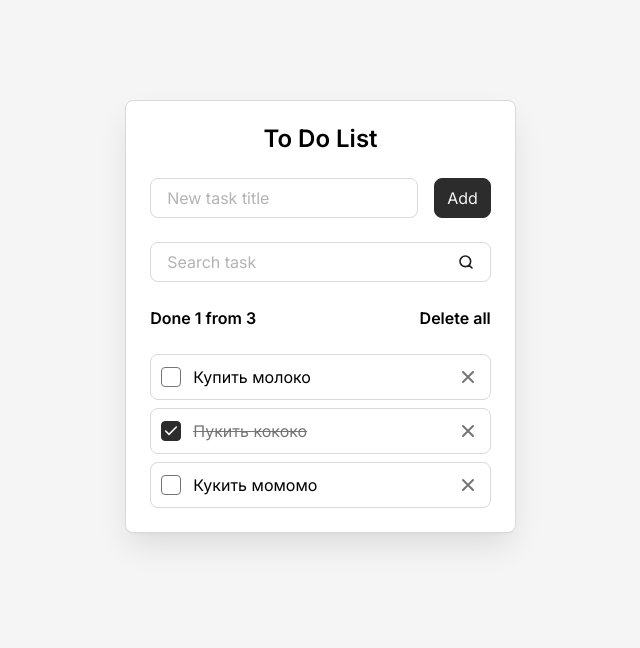
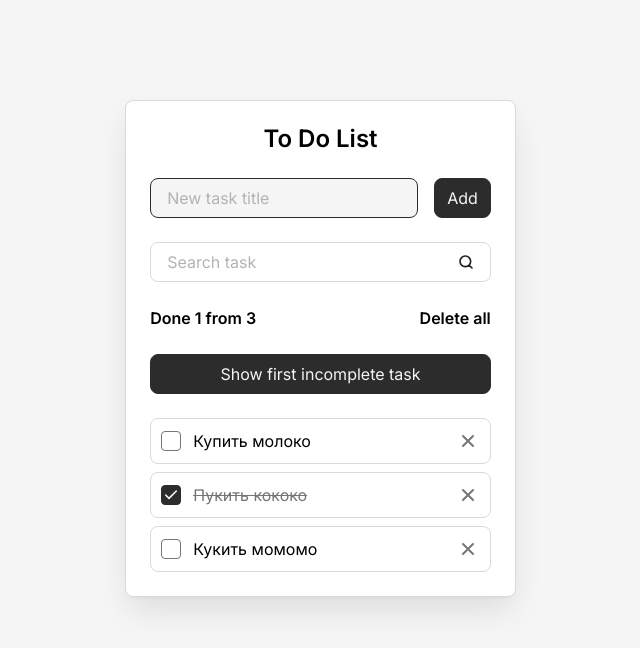
Before and after one commit to person5494/todo-react, a React (Vite) app: page / in a window 1280 px wide. Shown: the top 648 px of the page, without its empty margins (312-952 px from the left). Built offline with nearby package versions, Linux system fonts and the light colour scheme.

Commit message:
Настройка фокусов форм, кнопок скролла

```diff
--- a/src/components/AddTaskForm.jsx
+++ b/src/components/AddTaskForm.jsx
@@ -6,6 +6,7 @@
     addTask,
     newTaskTitle,
     setNewTaskTitle,
+    newTaskInputRef,
   } = props;
 
   const onSubmit = (event) => {
@@ -21,6 +22,7 @@
             id="new-task"
             value={newTaskTitle}
             onInput={(event) => setNewTaskTitle(event.target.value)}
+            ref={newTaskInputRef}
           />
           <Button type="submit">Add</Button>
         </form>
--- a/src/components/Button.jsx
+++ b/src/components/Button.jsx
@@ -3,12 +3,15 @@
     className = '',
     type = 'button',
     children,
+    onClick
   } = props;
 
   return (
     <button
     className={`button ${className}`}
-    type={type}>
+    type={type}
+    onClick={onClick}
+    >
       {children}
       </button>
   )
--- a/src/components/Field.jsx
+++ b/src/components/Field.jsx
@@ -6,6 +6,7 @@
     type = 'text',
     value,
     onInput,
+    ref,
   } = props;
 
   return (
@@ -24,6 +25,7 @@
             type={type}
             value={value}
             onInput={onInput}
+            ref={ref}
           />
         </div>
   )
--- a/src/components/Todo.jsx
+++ b/src/components/Todo.jsx
@@ -1,9 +1,9 @@
-import { useState } from 'react';
-import { useEffect } from 'react';
+import { useState, useEffect, useRef } from 'react';
 import AddTaskForm from './AddTaskForm';
 import SearchTaskForm from './SearchTaskForm';
 import TodoInfo from './TodoInfo';
 import TodoList from './TodoList';
+import Button from './Button';
 
 const Todo = () => {
 
@@ -22,8 +22,11 @@
     })
 
   const [newTaskTitle, setNewTaskTitle] = useState('')
+  const [searchQuery, setSearchQuery] = useState('')
 
-  const [searchQuery, setSearchQuery] = useState('')
+  const newTaskInputRef = useRef(null)
+  const firstIncompleteTaskRef = useRef(null)
+  const firstIncompleteTaskId = tasks.find(({ isDone }) => !isDone)?.id
 
   const deleteAllTasks = () => {
     const isConfirmed = confirm('Are you sure you want to delete all?');
@@ -51,6 +54,7 @@
   }
 
   const addTask = () => {
+
     if (newTaskTitle.trim().length > 0) {
       const newTask = {
         id: crypto?.randomUUID() ?? Date.now().toString(),
@@ -61,12 +65,17 @@
       setTasks([...tasks, newTask]);
       setNewTaskTitle('');
       setSearchQuery('');
+      newTaskInputRef.current.focus()
     }
   }
 
   useEffect(() => {
     localStorage.setItem('tasks', JSON.stringify(tasks))
   }, [tasks])
+
+  useEffect(() => {
+    newTaskInputRef.current.focus()
+  },[])
 
   const clearSearchQuery = searchQuery.trim().toLowerCase()
   const filteredTasks = clearSearchQuery.length > 0
@@ -79,6 +88,7 @@
       addTask={addTask}
       newTaskTitle={newTaskTitle}
       setNewTaskTitle={setNewTaskTitle}
+      newTaskInputRef={newTaskInputRef}
       />
       <SearchTaskForm
         searchQuery={searchQuery}
@@ -89,9 +99,16 @@
       done={tasks.filter(({ isDone }) => isDone).length}
       onDeleteAllButtonClick={deleteAllTasks}
       />
+      <Button
+      onClick={(() => firstIncompleteTaskRef.current?.scrollIntoView({behavior: 'smooth'}))}
+      >
+        Show first incomplete task
+        </Button>
       <TodoList
       tasks={tasks}
       filteredTasks={filteredTasks}
+      firstIncompleteTaskRef={firstIncompleteTaskRef}
+      firstIncompleteTaskId={firstIncompleteTaskId}
       onDeleteTaskButtonClick={deleteTask}
       onTaskCompleteChange={toggleTaskComplete}
       />
--- a/src/components/TodoItem.jsx
+++ b/src/components/TodoItem.jsx
@@ -4,12 +4,13 @@
     id,
     title,
     isDone,
+    ref,
     onDeleteTaskButtonClick,
     onTaskCompleteChange
   } = props;
 
   return (
-    <li className={`todo-item ${className}`}>
+    <li className={`todo-item ${className}`} ref={ref}>
       <input
         className="todo-item__checkbox"
         id={id}
--- a/src/components/TodoList.jsx
+++ b/src/components/TodoList.jsx
@@ -4,6 +4,8 @@
   const {
     tasks = [],
     filteredTasks,
+    firstIncompleteTaskRef,
+    firstIncompleteTaskId,
     onDeleteTaskButtonClick,
     onTaskCompleteChange,
   } = props;
@@ -25,6 +27,7 @@
         <TodoItem
         className="todo__item"
         key={task.id}
+        ref={task.id === firstIncompleteTaskId ? firstIncompleteTaskRef : null}
         onDeleteTaskButtonClick={onDeleteTaskButtonClick}
         onTaskCompleteChange={onTaskCompleteChange}
         id={task.id}
```
